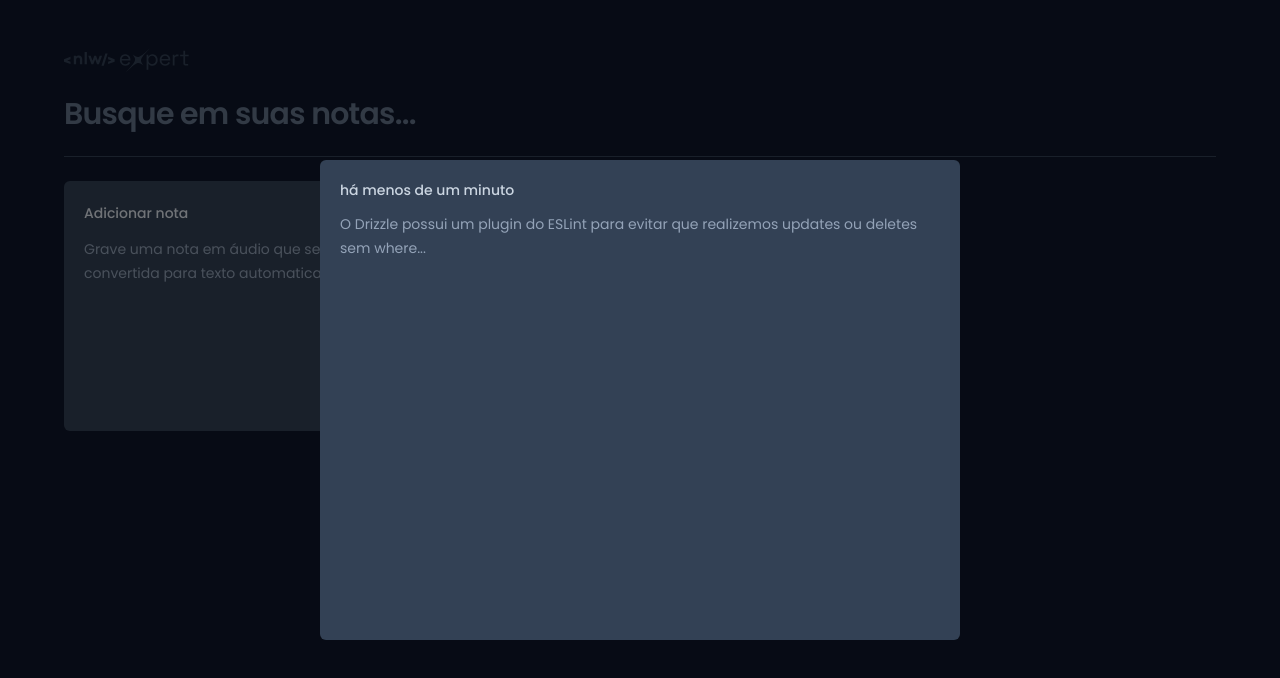
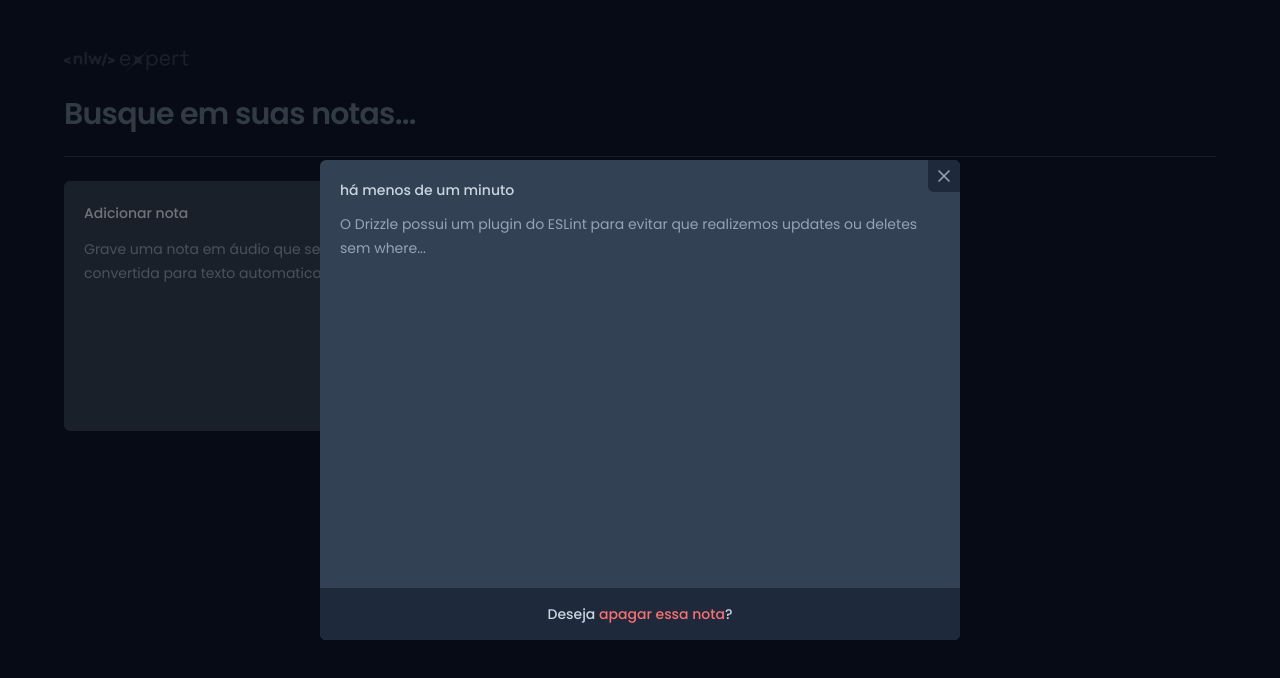
Before and after one commit to MarlonVictor/vueMyNotes, a Vue app: page / in a window 1280 px wide. Both pictures are taken after a click on the button 640 px from the left and 306 px from the top of the page. Shown: the top 678 px of the page. Built offline with nearby package versions, Linux system fonts and the light colour scheme.

Commit message:
feat: finalizing the notes modal style

```diff
--- a/package.json
+++ b/package.json
@@ -10,6 +10,7 @@
   },
   "dependencies": {
     "date-fns": "^3.3.1",
+    "lucide-vue-next": "^0.331.0",
     "radix-vue": "^1.4.2",
     "vue": "^3.3.11"
   },
--- a/src/components/NoteCard.vue
+++ b/src/components/NoteCard.vue
@@ -1,13 +1,15 @@
 <script setup lang="ts">
 import { formatDistanceToNow } from 'date-fns'
 import { ptBR } from 'date-fns/locale'
+import { X } from 'lucide-vue-next'
 
 import {
   DialogRoot,
   DialogTrigger,
   DialogPortal,
   DialogOverlay,
-  DialogContent
+  DialogContent,
+  DialogClose
 } from 'radix-vue'
 
 interface NoteCardProps {
@@ -38,7 +40,11 @@ const dateConfig = { locale: ptBR, addSuffix: true }
         <DialogPortal>
             <DialogOverlay class="inset-0 fixed bg-black/50" />
 
-            <DialogContent class="fixed left-1/2 -translate-x-1/2 top-1/2 -translate-y-1/2 max-w-[640px] h-[60vh] w-full bg-slate-700 rounded-md flex flex-col outline-none">
+            <DialogContent class="fixed left-1/2 -translate-x-1/2 top-1/2 -translate-y-1/2 max-w-[640px] h-[60vh] w-full bg-slate-700 rounded-md flex flex-col outline-none overflow-hidden">
+                <DialogClose class="absolute right-0 top-0 bg-slate-800 p-1.5 text-slate-400 rounded-bl-md hover:text-slate-100">
+                    <X class="size-5" />
+                </DialogClose>
+
                 <div class="flex flex-1 flex-col gap-3 p-5">
                     <span class="text-sm font-medium text-slate-300">
                         {{ formatDistanceToNow(note.date, dateConfig) }}
@@ -48,6 +54,13 @@ const dateConfig = { locale: ptBR, addSuffix: true }
                         {{ note.content }}
                     </p>
                 </div>
+
+                <button
+                    type="button"
+                    class="w-full bg-slate-800 py-4 text-center text-sm text-slate-300 outline-none font-medium group"
+                >
+                    Deseja <span class="text-red-400 group-hover:underline">apagar essa nota</span>?
+                </button>
             </DialogContent>
         </DialogPortal>
     </DialogRoot>
```
Also changed, not shown: 1 other file (tests, documents, lock files or other folders).
